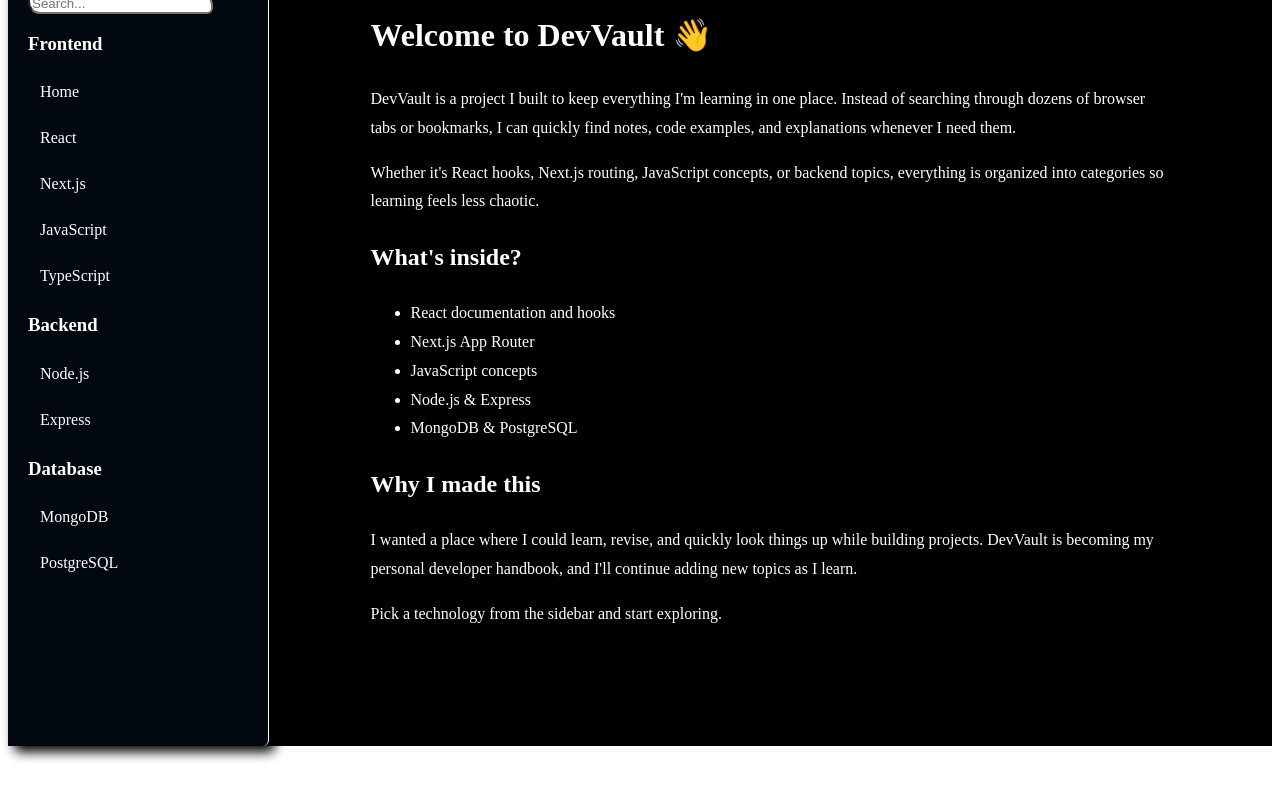
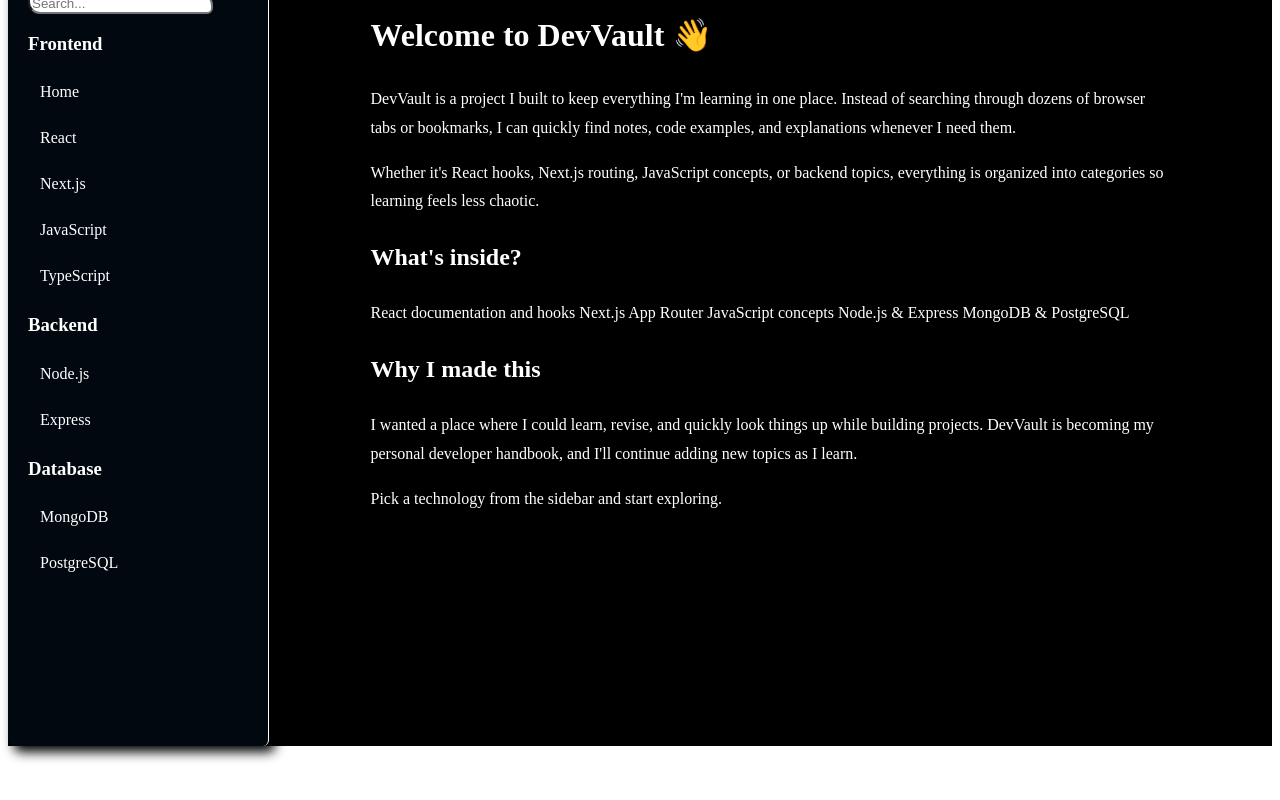
Before and after one commit to asmitbiswas/Project-Next-JS, a Next.js app in the folder app/: page / in a window 1280 px wide. Shown: the part 942-1742 px from the top of the page. Built offline with nearby package versions, Linux system fonts and the light colour scheme.

Commit message:
Updated content of home-page

```diff
--- a/app/app/page.tsx
+++ b/app/app/page.tsx
@@ -33,13 +33,16 @@ export default function Home() {
 
     <h2>What's inside?</h2>
 
-    <ul>
-        <li>React documentation and hooks</li>
-        <li>Next.js App Router</li>
-        <li>JavaScript concepts</li>
-        <li>Node.js & Express</li>
-        <li>MongoDB & PostgreSQL</li>
-    </ul>
+    <p>
+
+
+        React documentation and hooks
+        Next.js App Router
+        JavaScript concepts
+        Node.js & Express
+        MongoDB & PostgreSQL
+
+    </p>
 
     <h2>Why I made this</h2>
 
```
